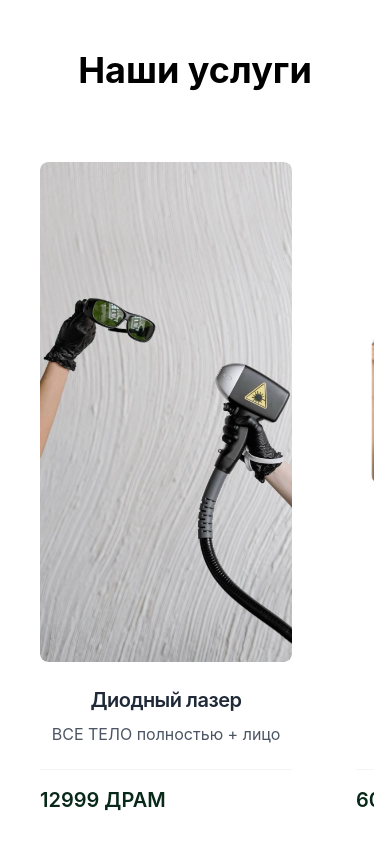
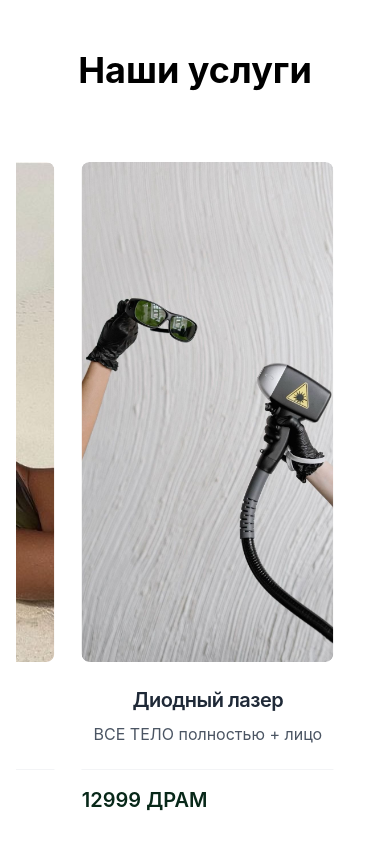
Before and after one commit to saydullayev-d/waxing_hausa, a React (Create React App) app: page / in a window 390 px wide. Shown: the part 4100-4944 px from the top of the page. Built offline with nearby package versions, Linux system fonts and the light colour scheme.

Commit message:
update service section

```diff
--- a/package.json
+++ b/package.json
@@ -14,6 +14,7 @@
     "react-router-dom": "^7.5.3",
     "react-scripts": "5.0.1",
     "react-scroll": "^1.9.3",
+    "swiper": "^11.2.7",
     "web-vitals": "^2.1.4"
   },
   "scripts": {
--- a/src/App.js
+++ b/src/App.js
@@ -19,6 +19,7 @@ import QuestionSection from './components/QuestionSection/QuestionSection.js';
 import ContactSection from './components/ContactSection/ContactSection.js';
 import Footer from './components/Footer/Footer.js';
 import FooterUp from './components/FooterUp/FooterUp.js';
+import SwiperTest from './components/ServicesSection/SwiperTest.js';
 
 // Главная страница со всеми секциями (без Navbar)
 const HomePage = () => (
--- a/src/components/ServicesSection/ServicesSection.css
+++ b/src/components/ServicesSection/ServicesSection.css
@@ -31,12 +31,41 @@
     height: auto;
   }
 
-  /* styles.css */
+/* Скрытие ползунка */
 .scrollbar-hidden::-webkit-scrollbar {
-  display: none; /* Hide scrollbar for Webkit browsers (Chrome, Safari) */
+  display: none;
 }
 
 .scrollbar-hidden {
-  -ms-overflow-style: none; /* Hide scrollbar for IE and Edge */
-  scrollbar-width: none; /* Hide scrollbar for Firefox */
+  -ms-overflow-style: none;
+  scrollbar-width: none;
 }
+
+/* Анимация бесконечной карусели */
+@keyframes infinite-scroll {
+  0% {
+    transform: translateX(0);
+  }
+  100% {
+    transform: translateX(-100%);
+  }
+}
+
+.animate-infinite-scroll {
+  animation: infinite-scroll 20s linear infinite;
+  display: flex;
+  width: calc(80vw * 9 + 4rem * 8); /* 3 карточки * 3 копии + отступы (space-x-4) */
+}
+
+/* Пауза анимации при наведении */
+.animate-infinite-scroll:hover {
+  animation-play-state: paused;
+}
+
+/* Отключение анимации на больших экранах */
+@media (min-width: 640px) {
+  .animate-infinite-scroll {
+    animation: none;
+    width: auto;
+  }
+}
--- a/src/components/ServicesSection/ServicesSection.js
+++ b/src/components/ServicesSection/ServicesSection.js
@@ -1,5 +1,7 @@
 import { Element } from "react-scroll";
 import React, { useState, useEffect } from "react";
+import { Swiper, SwiperSlide } from "swiper/react";
+import "swiper/css";
 import service_1 from "../../static/images/services/service_1.jpg";
 import service_2 from "../../static/images/services/service_2.jpg";
 import service_3 from "../../static/images/services/service_3.jpg";
@@ -39,14 +41,12 @@ const ServicesSection = () => {
     setSelectedService(null);
   };
 
-  // Effect to block/unblock main scroll
   useEffect(() => {
     if (selectedService) {
       document.body.style.overflow = "hidden";
     } else {
       document.body.style.overflow = "auto";
     }
-    // Cleanup function to restore scroll on unmount or modal close
     return () => {
       document.body.style.overflow = "auto";
     };
@@ -56,12 +56,58 @@ const ServicesSection = () => {
     <Element name="services" className="py-16 bg-white">
       <div className="max-w-7xl mx-auto px-4 sm:px-6 lg:px-8">
         <h2 className="text-4xl font-bold text-center mb-12">Наши услуги</h2>
-        {/* Use flex for mobile horizontal scroll, grid for larger screens */}
-        <div className="flex flex-row overflow-x-auto space-x-4 sm:grid sm:grid-cols-2 sm:overflow-x-visible lg:grid-cols-3 sm:gap-8 sm:space-x-0 scrollbar-hidden">
+
+        {/* Mobile: Swiper Carousel, Desktop: Grid */}
+        <div className="block sm:hidden">
+          <Swiper
+            spaceBetween={5}
+            slidesPerView={1.2}
+            centeredSlides={true}
+            loop={true}
+            className="mySwiper"
+            breakpoints={{
+              320: { slidesPerView: 1.3 },
+              480: { slidesPerView: 1.5 },
+            }}
+          >
+            {services.map((service, index) => (
+              <SwiperSlide key={index}>
+                <div
+                  className="bg-transparent p-6 rounded-xl transform transition-all duration-300 hover:-translate-y-2 cursor-pointer flex flex-col w-[80vw] max-w-[300px] h-[700px] mx-auto"
+                  onClick={() => openModal(service)}
+                >
+                  <div className="overflow-hidden rounded-lg h-[500px] flex items-center justify-center">
+                    <img
+                      src={service.img}
+                      alt={service.title}
+                      className="w-full h-full object-cover rounded-lg transform transition-transform duration-300 hover:scale-105"
+                    />
+                  </div>
+                  <div className="flex flex-col flex-grow justify-between">
+                    <div>
+                      <h3 className="text-xl font-semibold mt-6 text-center text-gray-800 tracking-tight line-clamp-2">
+                        {service.title}
+                      </h3>
+                      <p className="mt-2 text-gray-600 text-center line-clamp-2">{service.desc}</p>
+                    </div>
+                    <div className="flex flex-col">
+                      <div className="flex justify-between items-center border-t border-gray-100 pt-4">
+                        <span className="text-xl font-semibold text-pastel-green">{service.price}</span>
+                      </div>
+                    </div>
+                  </div>
+                </div>
+              </SwiperSlide>
+            ))}
+          </Swiper>
+        </div>
+
+        {/* Desktop: Grid Layout */}
+        <div className="hidden sm:grid sm:grid-cols-2 sm:gap-8 lg:grid-cols-3">
           {services.map((service, index) => (
             <div
               key={index}
-              className="bg-transparent p-6 rounded-xl transform transition-all duration-300 hover:-translate-y-2 cursor-pointer flex flex-col flex-none w-[300px] sm:w-auto h-[700px]"
+              className="bg-transparent p-6 rounded-xl transform transition-all duration-300 hover:-translate-y-2 cursor-pointer flex flex-col h-[700px]"
               onClick={() => openModal(service)}
             >
               <div className="overflow-hidden rounded-lg h-[500px] flex items-center justify-center">
@@ -91,17 +137,14 @@ const ServicesSection = () => {
 
       {/* Modal */}
       {selectedService && (
-        <div className="fixed inset-0 bg-black bg-opacity-50 flex items-center justify-center z-50 py-15">
+        <div className="fixed inset-0 bg-black bg-opacity-50 flex items-center justify-center z-50 py-15 overflow-x-hidden">
           <div className="bg-white rounded-xl w-full max-w-xl mx-4 relative h-[90%] overflow-y-auto">
-            {/* Close Button */}
             <button
               className="absolute top-4 right-4 text-gray-500 hover:text-gray-700"
               onClick={closeModal}
             >
               ✕
             </button>
-
-            {/* Image Section */}
             <div className="w-full h-[90%] flex items-center justify-center py-6">
               <img
                 src={selectedService.img}
@@ -109,8 +152,6 @@ const ServicesSection = () => {
                 className="w-auto h-full object-contain rounded-t-xl"
               />
             </div>
-
-            {/* Text Section */}
             <div className="p-6">
               <h3 className="text-2xl font-bold text-gray-800 mb-2">{selectedService.title}</h3>
               <p className="text-xl font-semibold text-gray-800 mb-2">{selectedService.price}</p>
--- /dev/null
+++ b/src/components/ServicesSection/SwiperTest.js
@@ -0,0 +1,152 @@
+import { Swiper, SwiperSlide } from "swiper/react";
+import { Element } from "react-scroll";
+import "swiper/css"
+import React, { useState, useEffect, useRef } from "react";
+import service_1 from "../../static/images/services/service_1.jpg";
+import service_2 from "../../static/images/services/service_2.jpg";
+import service_3 from "../../static/images/services/service_3.jpg";
+
+const SwiperTest = () => {
+
+    const [selectedService, setSelectedService] = useState(null);
+    const [isModalOpen, setModalOpen] = useState(false);
+    const prevRef = useRef(null);
+    const nextRef = useRef(null);
+
+    const services = [
+    {
+      img: service_1,
+      title: "Диодный лазер",
+      desc: "ВСЕ ТЕЛО полностью + лицо",
+      price: "12999 ДРАМ",
+      link: "#",
+    },
+    {
+      img: service_2,
+      title: "Лифтинг без уколов с INDIBA!",
+      desc: "* 6 сеансов",
+      price: "60 000 ДРАМ",
+      link: "#",
+    },
+    {
+      img: service_3,
+      title: "Шугаринг",
+      desc: "Всего тело",
+      price: "30000 ДРАМ",
+      link: "#",
+    },
+  ];
+
+    const openModal = (service) => {
+    setSelectedService(service);
+  };
+
+  const closeModal = () => {
+    setSelectedService(null);
+  };
+
+  useEffect(() => {
+    if (selectedService) {
+      document.body.style.overflow = "hidden";
+    } else {
+      document.body.style.overflow = "auto";
+    }
+    return () => {
+      document.body.style.overflow = "auto";
+    };
+  }, [selectedService]);
+
+  return (
+    <Element name="services" className="py-16 bg-white">
+      <div className="container mx-auto px-4">
+        <h2 className="text-3xl font-bold text-center mb-8">Наши услуги</h2>
+        <Swiper
+          spaceBetween={30}
+          loop={true}
+          autoplay={{ delay: 3000 }}
+          pagination={{
+            clickable: true,
+            el: ".swiper-pagination-custom",
+           }}
+          navigation={{
+                prevEl: prevRef.current,
+                nextEl: nextRef.current,
+            }}
+          onSwiper={(swiper) => {
+    swiper.params.navigation.prevEl = prevRef.current;
+    swiper.params.navigation.nextEl = nextRef.current;
+    swiper.navigation.init();
+    swiper.navigation.update();
+  }}
+    breakpoints={{
+    640: {
+      slidesPerView: 1,
+    },
+    768: {
+      slidesPerView: 3,
+    },
+  }}
+  centeredSlides={true}
+  className={`w-full ${isModalOpen ? "z-0" : "z-10"}`}
+        >
+          {services.map((service, index) => (
+            <SwiperSlide key={index} onClick={() => openModal(service)}>
+              <div className="bg-white rounded-lg shadow-lg p-4">
+                <img src={service.img} alt={service.title} className="w-full h-48 object-cover rounded-t-lg" />
+                <h3 className="text-xl font-semibold mt-2">{service.title}</h3>
+                <p className="text-gray-600">{service.desc}</p>
+                <p className="text-lg font-bold">{service.price}</p>
+              </div>
+            </SwiperSlide>
+          ))}
+        </Swiper>
+
+<div className="swiper-pagination-custom absolute left-1/2 transform -translate-x-1/2 bottom-[-20px]"></div>
+
+
+      <div
+        ref={prevRef}
+        className="absolute left-0 top-1/2 transform -translate-y-1/2 z-10 cursor-pointer bg-gray-200 hover:bg-gray-400 rounded-full w-8 h-8 flex items-center justify-center"
+      >
+        <svg
+          xmlns="http://www.w3.org/2000/svg"
+          fill="none"
+          viewBox="0 0 24 24"
+          strokeWidth={2}
+          stroke="currentColor"
+          className="w-4 h-4"
+        >
+          <path
+            strokeLinecap="round"
+            strokeLinejoin="round"
+            d="M15 19l-7-7 7-7"
+          />
+        </svg>
+      </div>
+      <div
+        ref={nextRef}
+        className="absolute right-0 top-1/2 transform -translate-y-1/2 z-10 cursor-pointer bg-gray-200 hover:bg-gray-400 rounded-full w-8 h-8 flex items-center justify-center"
+      >
+        <svg
+          xmlns="http://www.w3.org/2000/svg"
+          fill="none"
+          viewBox="0 0 24 24"
+          strokeWidth={2}
+          stroke="currentColor"
+          className="w-4 h-4"
+        >
+          <path
+            strokeLinecap="round"
+            strokeLinejoin="round"
+            d="M9 5l7 7-7 7"
+          />
+        </svg>
+      </div>
+
+      </div>
+    </Element>
+  )
+
+}
+
+export default SwiperTest;
```
Also changed, not shown: 1 other file (tests, documents, lock files or other folders).
